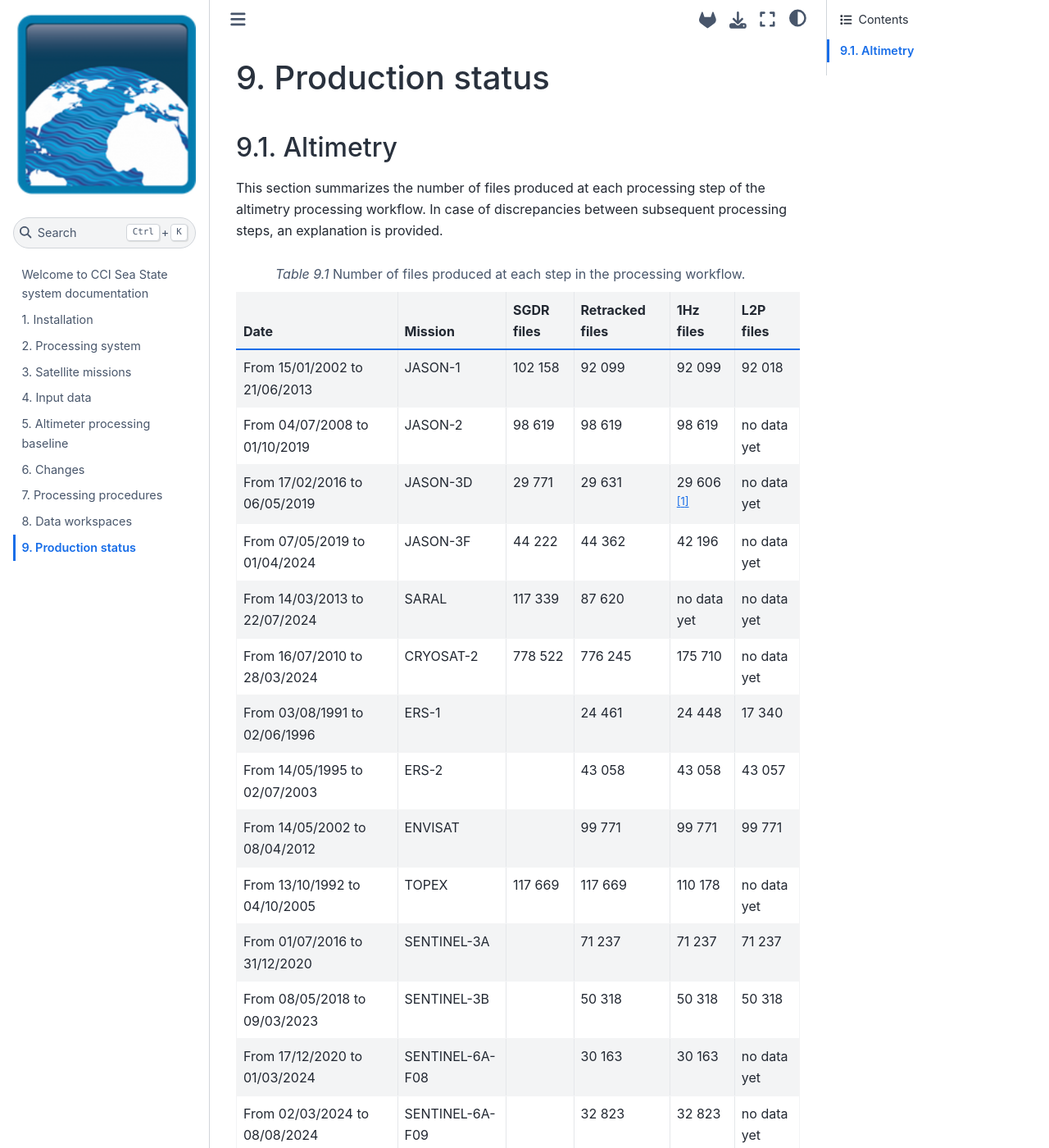
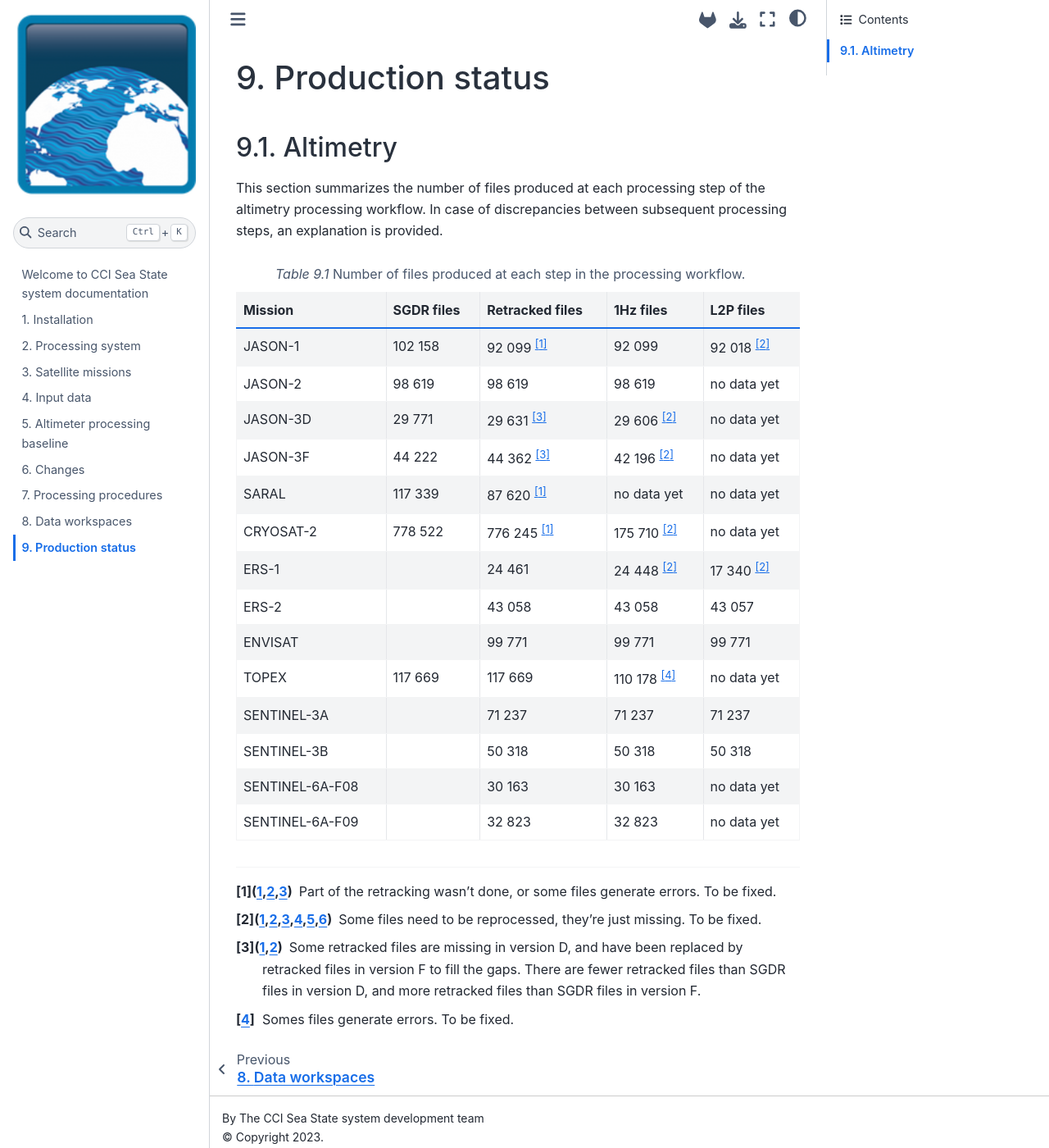
Before and after one commit to umr-lops/cci-seastate-pum, a Jupyter Book: the page built from production.md, in a window 1280 px wide and 1400 px high. Shown: the whole window at 82% size. Built offline with Jupyter Book 1.0.4 settings and Sphinx 7.4.7 and the Sphinx Book theme 1.1.4, drawn with Linux system fonts in a browser that asks for light colours; some of the changed text lies outside the part shown.

Commit message:
Update tables

````diff
--- a/inputs.md
+++ b/inputs.md
@@ -12,14 +12,22 @@ this table.
 
 ```{table} List of SGDR input data
 :name: sgdr_inputs
-| Mission     | Path                                                                                                                                                                                                             |
-|-------------|------------------------------------------------------------------------------------------------------------------------------------------------------------------------------------------------------------------|
-| CRYOSAT-2   | /home/datawork-cersat-public/provider/esa/satellite/l1b/cryosat-2/siral/sir_lrm_1b/version_d/data/date & /home/datawork-cersat-public/provider/esa/satellite/l1b/cryosat-2/siral/sir_lrm_1b/version_e/data/date/ |
-| SARAL       | /home/datawork-cersat-public/provider/aviso/satellite/l2/saral/altika/sgdr/version_f/data/date                                                                                                                   |
-| JASON-1     | /home/datawork-cersat-public/provider/aviso/satellite/l2/jason-1/poseidon-2/sgdr/version_e/data/date                                                                                                             |
-| JASON-2     | /home/datawork-cersat-public/provider/aviso/satellite/l2/jason-2/poseidon-3/sgdr/version_d/data/date/                                                                                                            |
-| JASON-3     | /home/datawork-cersat-public/provider/aviso/satellite/l2/jason-3/poseidon-3b/sgdr/version_f/data/date                                                                                                            |
-| TOPEX       | /home/datawork-cersat-public/provider/aviso/satellite/l2/topex-poseidon/topex/gdr/version_f/                                                                                                                     |
+| Mission              | Provider  | Path                                                                                                    | Date                          |
+|----------------------|-----------|---------------------------------------------------------------------------------------------------------|-------------------------------|
+| CRYOSAT-2 Version D  | ESA       | /home/datawork-cersat-public/provider/esa/satellite/l1b/cryosat-2/siral/sir_lrm_1b/version_d/data/date/ | From 16/07/2010 to 31/12/2020 |
+| CRYOSAT-2 Version E  | ESA       | /home/datawork-cersat-public/provider/esa/satellite/l1b/cryosat-2/siral/sir_lrm_1b/version_e/data/date/ | From 01/01/2021 to 28/03/2024 |
+| SARAL Version F      | AVISO     | /home/datawork-cersat-public/provider/aviso/satellite/l2/saral/altika/sgdr/version_f/data/date          | From 14/03/2013 to 22/07/2024 |
+| JASON-1 Version E    | AVISO     | /home/datawork-cersat-public/provider/aviso/satellite/l2/jason-1/poseidon-2/sgdr/version_e/data/date    | From 15/01/2002 to 21/06/2013 |
+| JASON-2 Version D    | AVISO     | /home/datawork-cersat-public/provider/aviso/satellite/l2/jason-2/poseidon-3/sgdr/version_d/data/date/   | From 04/07/2008 to 01/10/2019 |
+| JASON-3 Version D    | AVISO     | /home/datawork-cersat-public/provider/aviso/satellite/l2/jason-3/poseidon-3b/sgdr/version_d/data/date   | From 17/02/2016 to 06/05/2019 |
+| JASON-3 Version F    | AVISO     | /home/datawork-cersat-public/provider/aviso/satellite/l2/jason-3/poseidon-3b/sgdr/version_f/data/date   | From 07/05/2019 to 01/04/2024 |
+| TOPEX Version F      | AVISO     | /home/datawork-cersat-public/provider/aviso/satellite/l2/topex-poseidon/topex/gdr/version_f/            | From 13/10/1992 to 04/10/2005 |
+| ERS-1                | ESA       | /home/datawork-cersat-public/provider/esa/satellite/l2/ers-1/ra/esa-reaper/ers_alt_2_/data/date/        | From 03/08/1991 to 02/06/1996 |
+| ERS-2                | ESA       | /home/datawork-cersat-public/provider/esa/satellite/l2/ers-2/ra/esa-reaper/ers_alt_2_/data/date/        | From 14/05/1995 to 02/07/2003 |
+| ENVISAT Version 3    | ESA       | /home/datawork-cersat-public/provider/esa/satellite/l2/ers-2/ra/esa-reaper/ers_alt_2_/data/date/        | From 14/05/2002 to 08/04/2012 |
+| Sentinel-3A Version 005 | EUMETSAT | /home/datawork-cersat-public/provider/eumetsat/satellite/l2/sentinel-3a/sral/BC005_Release/      | From 01/07/2016 to 31/12/2020 |
+| Sentinel-3B Version 005 | EUMETSAT | /home/datawork-cersat-public/provider/eumetsat/satellite/l2/sentinel-3b/sral/BC005_Release/      | From 08/05/2018 to 09/03/2023 |
+| Sentinel-6A Version F08 | EUMETSAT | /home/datawork-cersat-public/provider/eumetsat/satellite/l2/sentinel-6a/poseidon-4/p4_2__lr/f08/ | From 17/12/2020 to 08/08/2024 |
 ```
 
 
@@ -76,3 +84,17 @@ are merged into the version D segment of the CCI processing.
 ```
 
 ## SAR
+
+This sections lists the input waveform data used for the CCI Sea State SAR
+datasets. Note that only some of these missions were retracked within the CCI
+Sea State project, while for others the 1 Hz measurements were produced directly
+from the 20 Hz measurements available from the provider's retracker. Refer to
+{numref}`swh_retrackers` to check the retracker associated with each input in
+this table.
+
+
+```{table} List of SGDR input data
+:name: sgdr_inputs
+| Mission                 | Provider | Path                                                                                             | Date                          |
+|-------------------------|----------|--------------------------------------------------------------------------------------------------|-------------------------------|
+```
--- a/production.md
+++ b/production.md
@@ -9,22 +9,25 @@ processing steps, an explanation is provided.
 
 ```{table} Number of files produced at each step in the processing workflow.
 
-| Date                          | Mission         | SGDR files | Retracked files | 1Hz files           | L2P files   |
-|-------------------------------|-----------------|------------|-----------------|---------------------|-------------|
-| From 15/01/2002 to 21/06/2013 | JASON-1         | 102 158    | 92 099          | 92 099              | 92 018      |
-| From 04/07/2008 to 01/10/2019 | JASON-2         | 98 619     | 98 619          | 98 619              | no data yet |
-| From 17/02/2016 to 06/05/2019 | JASON-3D        | 29 771     | 29 631          | 29 606 [^footnote1] | no data yet |
-| From 07/05/2019 to 01/04/2024 | JASON-3F        | 44 222     | 44 362          | 42 196              | no data yet |
-| From 14/03/2013 to 22/07/2024 | SARAL           | 117 339    | 87 620          | no data yet         | no data yet |
-| From 16/07/2010 to 28/03/2024 | CRYOSAT-2       | 778 522    | 776 245         | 175 710             | no data yet |
-| From 03/08/1991 to 02/06/1996 | ERS-1           |            | 24 461          | 24 448              | 17 340      |
-| From 14/05/1995 to 02/07/2003 | ERS-2           |            | 43 058          | 43 058              | 43 057      |
-| From 14/05/2002 to 08/04/2012 | ENVISAT         |            | 99 771          | 99 771              | 99 771      |
-| From 13/10/1992 to 04/10/2005 | TOPEX           | 117 669    | 117 669         | 110 178             | no data yet |
-| From 01/07/2016 to 31/12/2020 | SENTINEL-3A     |            | 71 237          | 71 237              | 71 237      |
-| From 08/05/2018 to 09/03/2023 | SENTINEL-3B     |            | 50 318          | 50 318              | 50 318      |
-| From 17/12/2020 to 01/03/2024 | SENTINEL-6A-F08 |            | 30 163          | 30 163              | no data yet |
-| From 02/03/2024 to 08/08/2024 | SENTINEL-6A-F09 |            | 32 823          | 32 823              | no data yet |
+| Mission         | SGDR files | Retracked files     | 1Hz files           | L2P files           |
+|-----------------|------------|---------------------|---------------------|---------------------|
+| JASON-1         | 102 158    | 92 099 [^footnote1] | 92 099              | 92 018 [^footnote3] |
+| JASON-2         | 98 619     | 98 619              | 98 619              | no data yet         |
+| JASON-3D        | 29 771     | 29 631 [^footnote2] | 29 606 [^footnote3] | no data yet         |
+| JASON-3F        | 44 222     | 44 362 [^footnote2] | 42 196 [^footnote3] | no data yet         |
+| SARAL           | 117 339    | 87 620 [^footnote1] | no data yet         | no data yet         |
+| CRYOSAT-2       | 778 522    | 776 245 [^footnote1]| 175 710 [^footnote3]| no data yet         |
+| ERS-1           |            | 24 461              | 24 448 [^footnote3] | 17 340 [^footnote3] |
+| ERS-2           |            | 43 058              | 43 058              | 43 057              |
+| ENVISAT         |            | 99 771              | 99 771              | 99 771              |
+| TOPEX           | 117 669    | 117 669             | 110 178 [^footnote4]| no data yet         |
+| SENTINEL-3A     |            | 71 237              | 71 237              | 71 237              |
+| SENTINEL-3B     |            | 50 318              | 50 318              | 50 318              |
+| SENTINEL-6A-F08 |            | 30 163              | 30 163              | no data yet         |
+| SENTINEL-6A-F09 |            | 32 823              | 32 823              | no data yet         |
 ```
 
-[^footnote1]: Provide here an explanation
+[^footnote1]: Part of the retracking wasn't done, or some files generate errors. To be fixed.
+[^footnote2]: Some retracked files are missing in version D, and have been replaced by retracked files in version F to fill the gaps. There are fewer retracked files than SGDR files in version D, and more retracked files than SGDR files in version F.
+[^footnote3]: Some files need to be reprocessed, they're just missing. To be fixed.
+[^footnote4]: Somes files generate errors. To be fixed.
````
Also changed, not shown: system.md (+1 -1 lines), workspace.md (+4 -4 lines).
